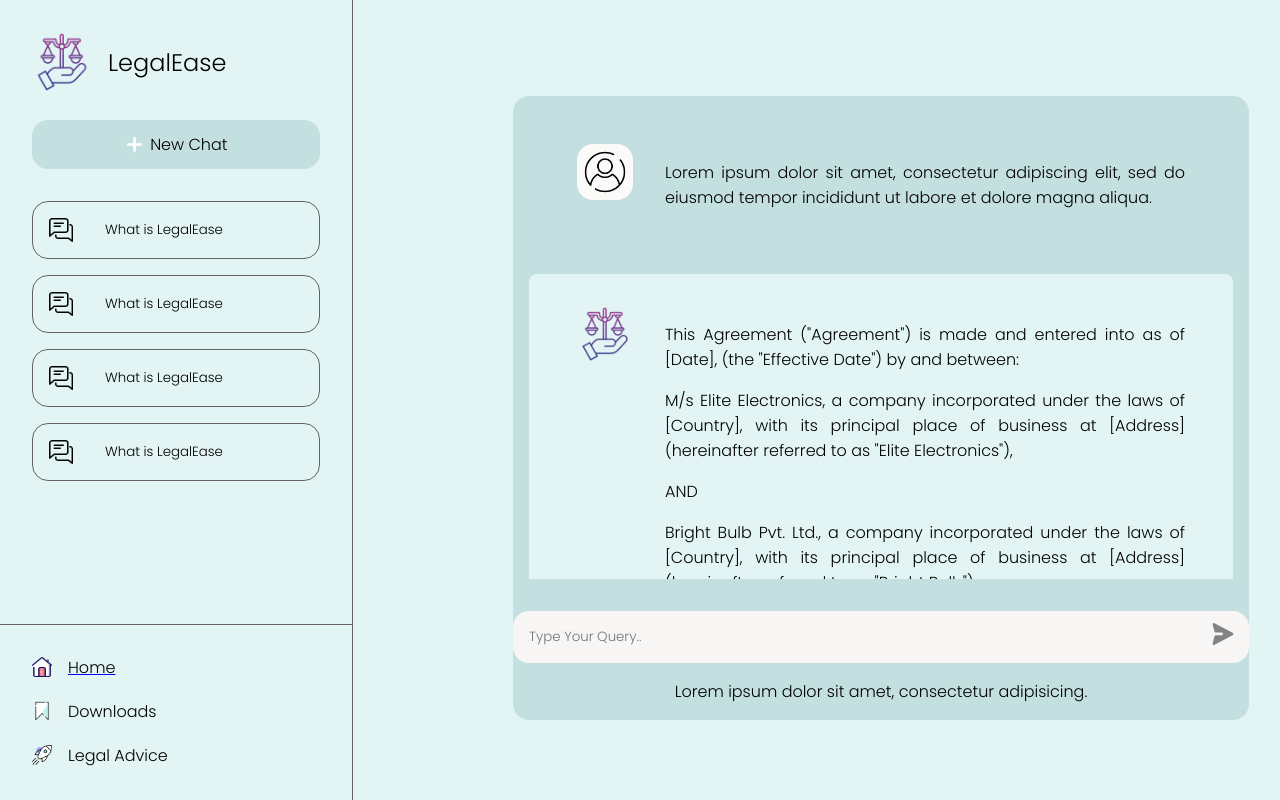
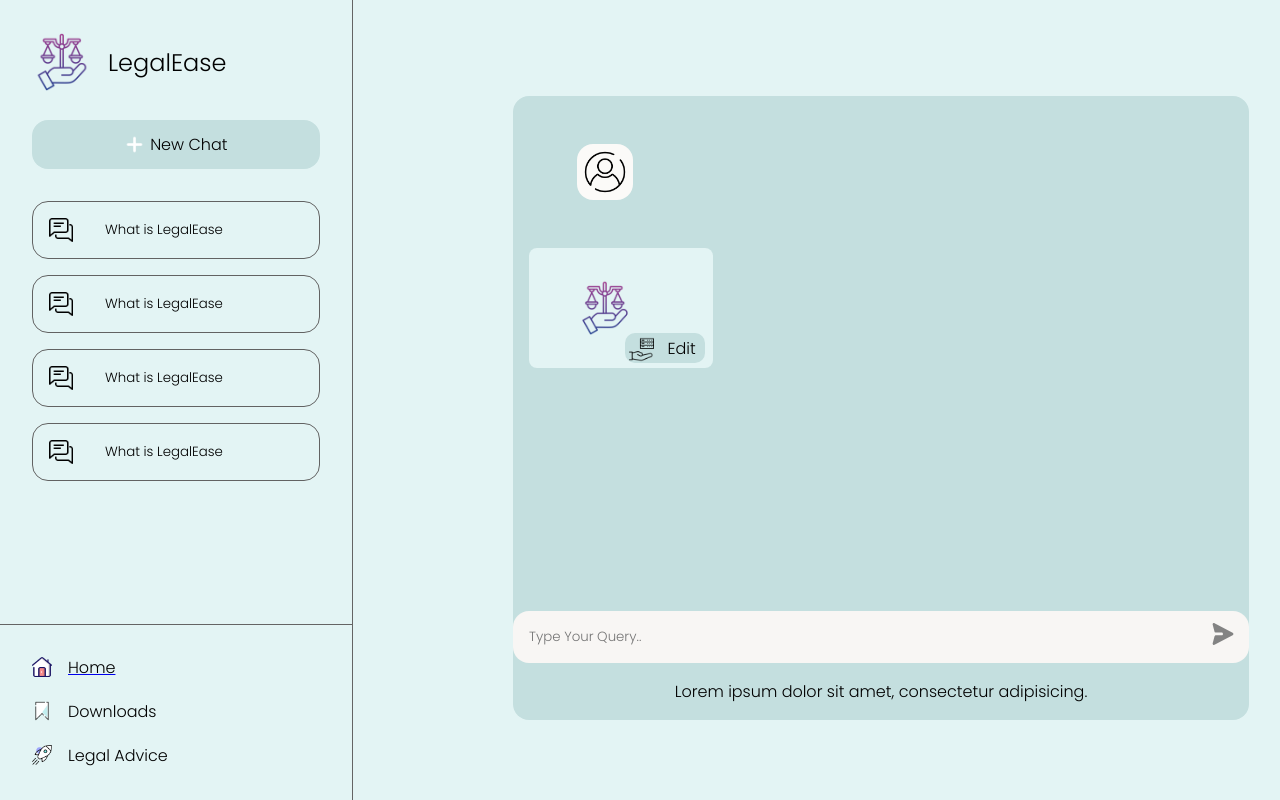
Before and after one commit to Techvocate/client_portal, a React (Create React App) app: page /querypage in a window 1280 px wide. Both pictures are taken after a click on the button 1223 px from the left and 637 px from the top of the page. Built offline with nearby package versions, Linux system fonts and the light colour scheme.

Commit message:
chats in querymain updated

```diff
--- a/src/components/QueryMain.css
+++ b/src/components/QueryMain.css
@@ -109,4 +109,5 @@
 .inp>input, .send{
     border: none;
     background: transparent;
+    cursor: pointer;
 }
--- a/src/components/QueryMain.js
+++ b/src/components/QueryMain.js
@@ -8,8 +8,17 @@ import { Link } from 'react-router-dom';
 import { useState } from 'react';
 
 function QueryMain() {
-  const [text, setText] = useState(
-    `This Agreement ("Agreement") is made and entered into as of [Date], (the "Effective Date") by and between:
+  const [inputquery, setInputQuery] = useState('');
+  const [query, setQuery] = useState('');
+  const [text, setText] = useState('');
+  const [response, setResponse] = useState('');
+  function handleQueryChange(e) {
+    setInputQuery(e.target.value);
+  }
+  function handleQuerySubmit() {
+    setQuery(inputquery);
+    setInputQuery('');
+    setResponse(`This Agreement ("Agreement") is made and entered into as of [Date], (the "Effective Date") by and between:
 
     M/s Elite Electronics, a company incorporated under the laws of [Country], with its principal place of business at [Address] (hereinafter referred to as "Elite Electronics"),
 
@@ -71,12 +80,32 @@ function QueryMain() {
     M/s Elite Electronics
 
     _________________________
-    Bright Bulb Pvt. Ltd.`
-  );
+    Bright Bulb Pvt. Ltd.`);
+  }
   return (
     <div className='main'>
       <div className='chats'>
         <div className='chat1'>
+          <img className='chatImg' src={userIcon} alt=''/>
+          <p className='txt'>{query}</p>
+        </div>
+        {response !== '' && <div className='chat1 bot'>
+          <img className="chatImg" src={gptImgLogo} alt=''/>
+          <div className='structuredText'>
+              {text.split('\n').map((sentence, index) => (
+                <p key={index}>{sentence}</p>
+              ))}
+            </div>
+          <Link to="/editpage">
+          <div className='edit__div'>
+          <img className="chatImg1" src={keep} alt=''/>
+          <button  className='edit'>
+              Edit
+            </button>
+          </div>
+          </Link>
+        </div>}
+        {/* <div className='chat1'>
           <img className='chatImg' src={userIcon} alt=''/>
           <p className='txt'>Lorem ipsum dolor sit amet, consectetur adipiscing elit, sed do eiusmod tempor incididunt ut labore et dolore magna aliqua.</p>
         </div>
@@ -95,32 +124,12 @@ function QueryMain() {
             </button>
           </div>
           </Link>
-        </div>
-        <div className='chat1'>
-          <img className='chatImg' src={userIcon} alt=''/>
-          <p className='txt'>Lorem ipsum dolor sit amet, consectetur adipiscing elit, sed do eiusmod tempor incididunt ut labore et dolore magna aliqua.</p>
-        </div>
-        <div className='chat1 bot'>
-          <img className="chatImg" src={gptImgLogo} alt=''/>
-          <div className='structuredText'>
-              {text.split('\n').map((sentence, index) => (
-                <p key={index}>{sentence}</p>
-              ))}
-            </div>
-          <Link to="/editpage">
-          <div className='edit__div'>
-          <img className="chatImg1" src={keep} alt=''/>
-          <button  className='edit'>
-              Edit
-            </button>
-          </div>
-          </Link>
-        </div>
+        </div> */}
       </div>
       <div className='chatFooter'>
         <div className='inp'>
-          <input placeholder='Type Your Query..'/>
-          <button className='send'>
+          <input placeholder='Type Your Query..' value={inputquery} onChange={handleQueryChange}/>
+          <button onClick={handleQuerySubmit} className='send'>
             <img src={sendBtn} alt='send'/>
           </button>
         </div>
```
